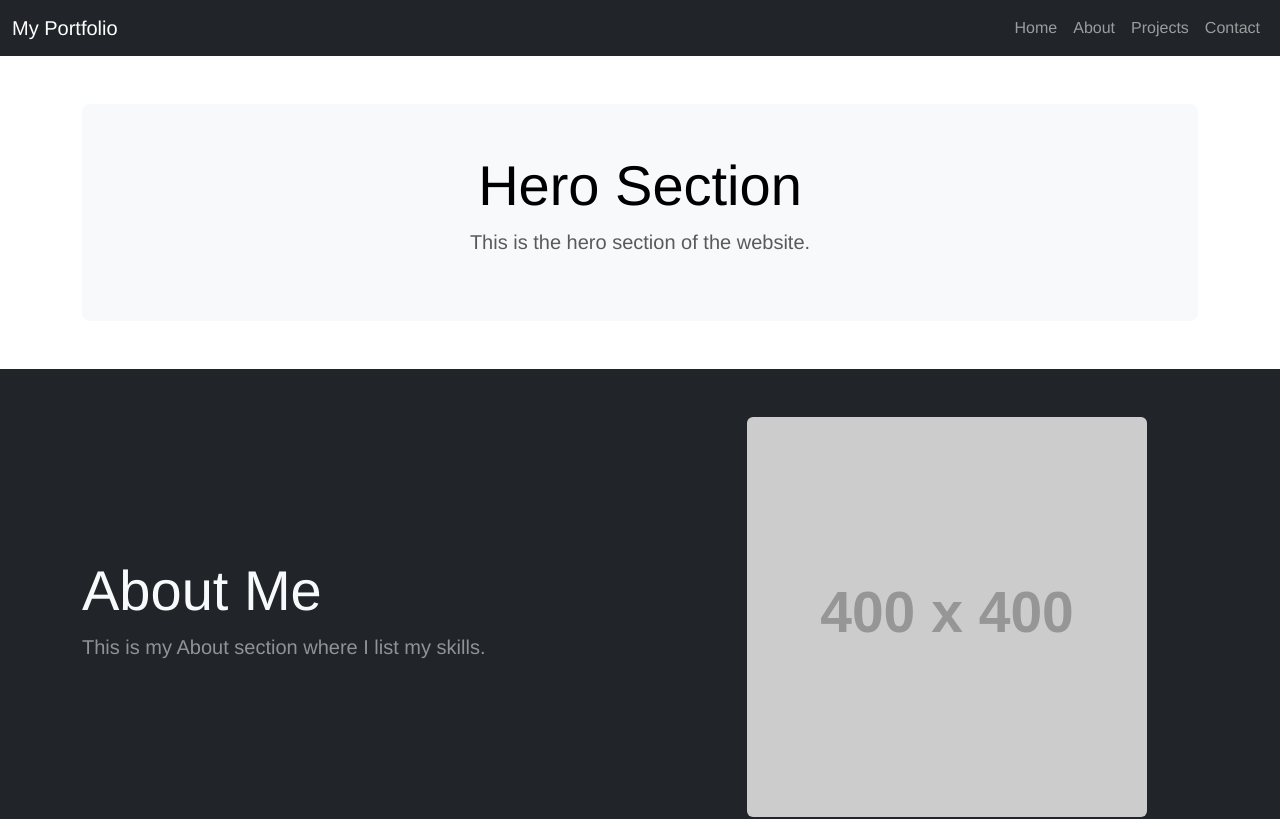
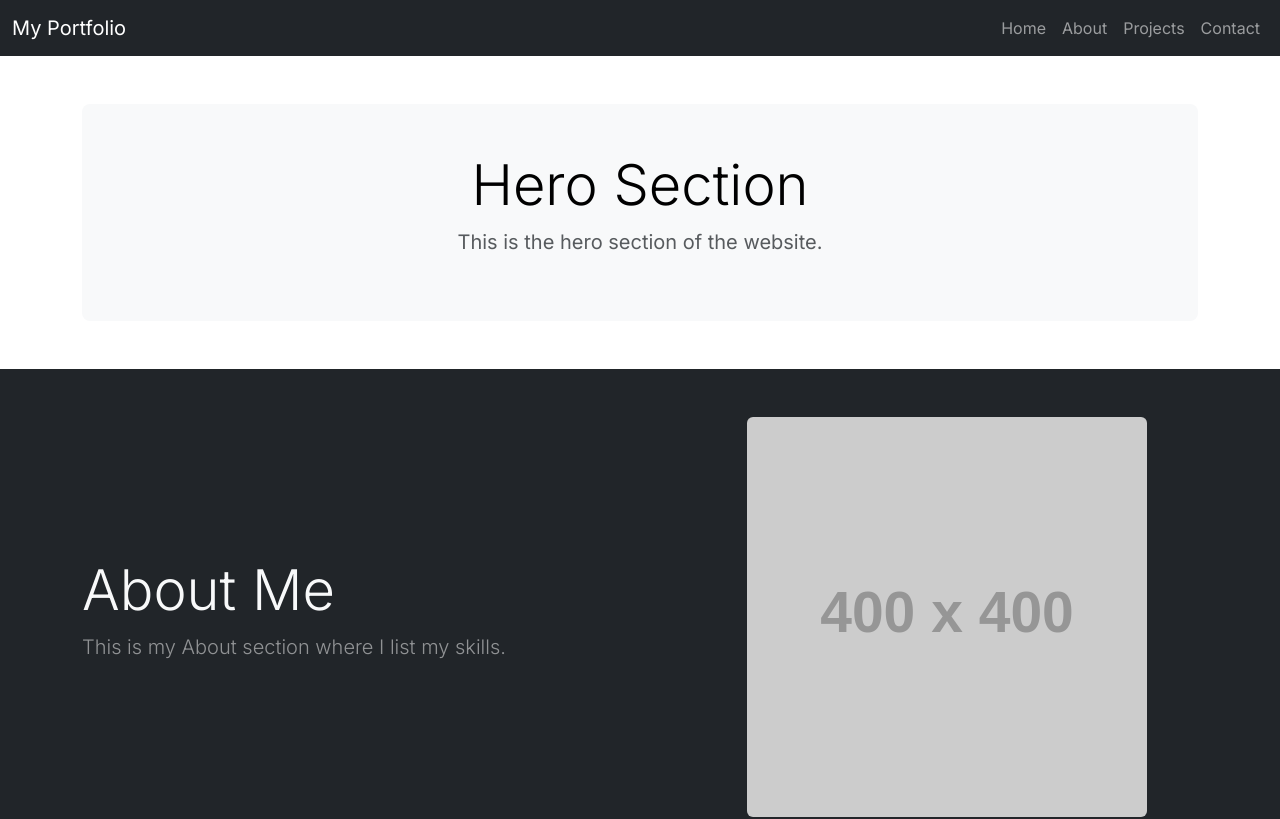
Before and after one commit to jd-loper/portfolio-website, a React (Vite) app: page / in a window 1280 px wide. Shown: the top 819 px of the page. Built offline with nearby package versions, Linux system fonts and the light colour scheme; the HTML template or start-up script is replaced by a standard one.

Commit message:
Update font family to Inter

```diff
--- a/index.html
+++ b/index.html
@@ -6,7 +6,9 @@
 	<meta name="viewport" content="width=device-width, initial-scale=1.0" />
 	<link rel="preconnect" href="https://fonts.googleapis.com">
 	<link rel="preconnect" href="https://fonts.gstatic.com" crossorigin>
-	<link href="https://fonts.googleapis.com/css2?family=Arimo:wght@400;700&display=swap" rel="stylesheet">
+	<link
+		href="https://fonts.googleapis.com/css2?family=Inter:ital,opsz,wght@0,14..32,100..900;1,14..32,100..900&display=swap"
+		rel="stylesheet">
 	<title>Portfolio</title>
 </head>
 
--- a/src/index.css
+++ b/src/index.css
@@ -6,7 +6,7 @@
 
 body {
   margin: 0;
-  font-family: "Arimo", sans-serif;
+  font-family: "Inter", sans-serif;
   line-height: 1.5;
   padding-top: 56px;
 }
```
